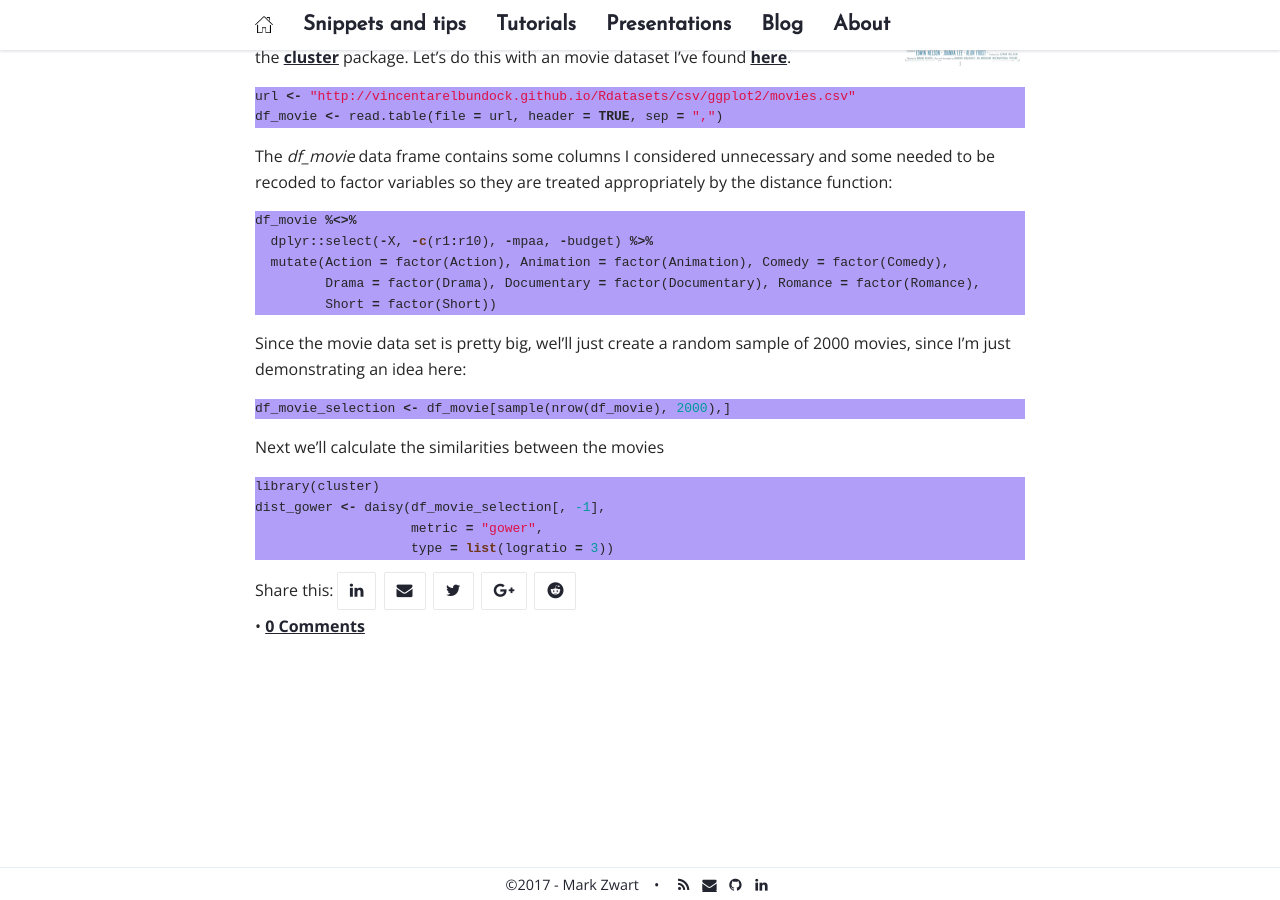
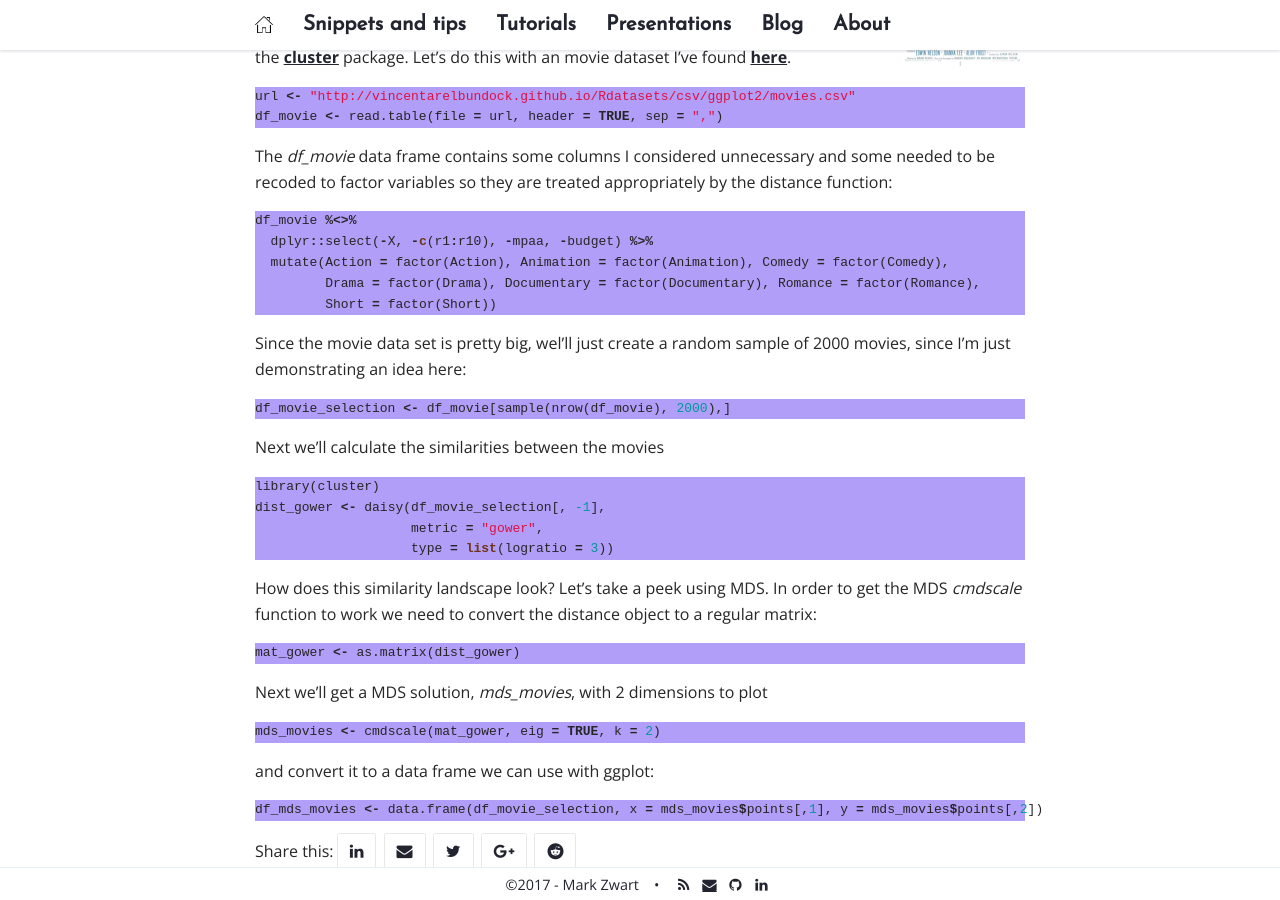
Before and after one commit to mark-me/mark-me.github.io, a Jekyll site: the page built from _pages/tutorials/distance-measures/distance-measures.md, in a window 1280 px wide and 900 px high, scrolled down 2743 px. Built offline with Jekyll 4.4.1, drawn with Linux system fonts in a browser that asks for light colours; nearby versions of some CDN libraries; comment, search, counter and statistics services are not loaded.

Commit message:
Update distance-measures.md

````diff
--- a/_pages/tutorials/distance-measures/distance-measures.md
+++ b/_pages/tutorials/distance-measures/distance-measures.md
@@ -101,3 +101,15 @@ dist_gower <- daisy(df_movie_selection[, -1],
                     metric = "gower",
                     type = list(logratio = 3))
 ```
+How does this similarity landscape look? Let's take a peek using MDS. In order to get the MDS _cmdscale_ function to work we need to convert the distance object to a regular matrix:
+```r
+mat_gower <- as.matrix(dist_gower)
+```
+Next we'll get a MDS solution, _mds_movies_, with 2 dimensions to plot
+```r
+mds_movies <- cmdscale(mat_gower, eig = TRUE, k = 2)
+```
+and convert it to a data frame we can use with ggplot:
+```r
+df_mds_movies <- data.frame(df_movie_selection, x = mds_movies$points[,1], y = mds_movies$points[,2])
+```
````
